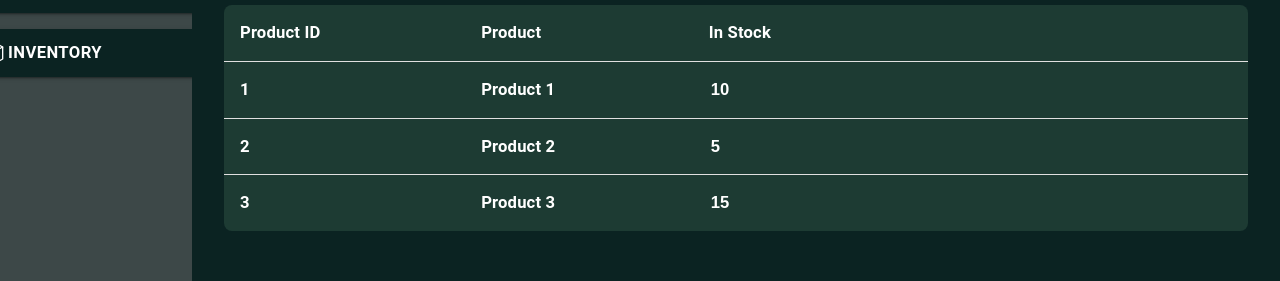
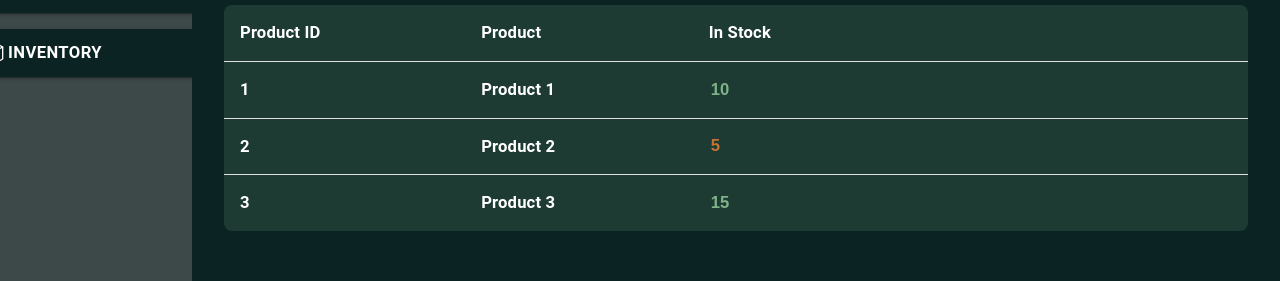
Before and after one commit to lemeow125/Ivy-Frontend, a React (Create React App) app: page /Inventory in a window 1280 px wide. Shown: the part 182-463 px from the top of the page. Built offline with nearby package versions, Linux system fonts and the light colour scheme.

Commit message:
Made stocks color responsive to input

```diff
--- a/src/routes/Inventory/Inventory.tsx
+++ b/src/routes/Inventory/Inventory.tsx
@@ -22,36 +22,36 @@ export default function Inventory() {
     }
   }
   function StockRender(in_stock: number) {
-    const [stock, setStock] = useState("" + in_stock);
-    if (in_stock > 0 && in_stock < 3) {
+    const [stock, setStock] = useState(in_stock);
+    if (stock >= 0 && stock <= 3) {
       return (
-        <TableCell style={styles.text_red}>
+        <TableCell>
           <input
             style={{
-              ...styles.text,
+              ...styles.text_red,
               ...{ border: "none", background: "none" },
             }}
             value={stock}
             onChange={(e: React.ChangeEvent<HTMLInputElement>) => {
               if (is_number(e.target.value) === true) {
-                setStock(e.target.value);
+                setStock(parseInt(e.target.value));
               }
             }}
           />
         </TableCell>
       );
-    } else if (in_stock > 3 && in_stock < 9) {
+    } else if (stock >= 4 && stock < 9) {
       return (
-        <TableCell style={styles.text_orange}>
+        <TableCell>
           <input
             style={{
-              ...styles.text,
+              ...styles.text_orange,
               ...{ border: "none", background: "none" },
             }}
             value={stock}
             onChange={(e: React.ChangeEvent<HTMLInputElement>) => {
               if (is_number(e.target.value) === true) {
-                setStock(e.target.value);
+                setStock(parseInt(e.target.value));
               }
             }}
           />
@@ -59,16 +59,16 @@ export default function Inventory() {
       );
     } else {
       return (
-        <TableCell style={styles.text_green}>
+        <TableCell>
           <input
             style={{
-              ...styles.text,
+              ...styles.text_green,
               ...{ border: "none", background: "none" },
             }}
             value={stock}
             onChange={(e: React.ChangeEvent<HTMLInputElement>) => {
               if (is_number(e.target.value) === true) {
-                setStock(e.target.value);
+                setStock(parseInt(e.target.value));
               }
             }}
           />
```
